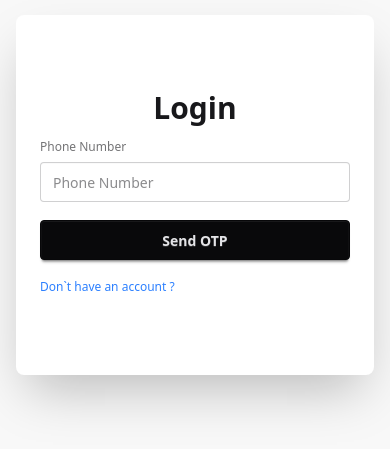
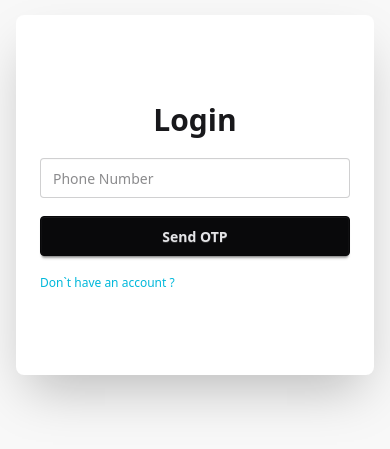
Before and after one commit to amaanahmad52/Mingle, a React (Vite) app in the folder frontend/: page /loginByPhone in a window 390 px wide. Shown: the part 227-676 px from the top of the page. Built offline with nearby package versions, Linux system fonts and the light colour scheme.

Commit message:
loginByphone CSS updates

```diff
--- a/frontend/src/components/ConfirmOTP.jsx
+++ b/frontend/src/components/ConfirmOTP.jsx
@@ -42,9 +42,9 @@ const ConfirmOTP = () => {
                 <h1 className="text-3xl font-bold text-center ">Confirm OTP</h1>
 
                 <fieldset className="fieldset">
-                <label className="fieldset-label">OTP</label>
+
                 <input type="text" className="w-full input" placeholder="OTP" value={otp}  onChange={(e) => setOTP(e.target.value)} />
-                <button className="btn btn-neutral mt-3  hover:text-black-700 ">Confirm</button>
+                <button className="btn btn-neutral mt-3   hover:text-cyan-700 tramsition ease-in-out duration-600 ">Confirm</button>
 
                 </fieldset>
 
--- a/frontend/src/components/LoginByPhone.jsx
+++ b/frontend/src/components/LoginByPhone.jsx
@@ -32,12 +32,12 @@ const LoginByPhone = () => {
                 <div className="hero-content flex-row w-full min-h-96">
                 <div className="card bg-base-100 w-full min-h-90 max-w-sm shrink-0 shadow-2xl ">
                 <div className="card-body justify-center">
-                <h1 className="text-3xl font-bold text-center ">Login</h1>
+                <h1 className="my-2 text-3xl font-bold text-center ">Login</h1>
                 <fieldset className="fieldset">
-                <label className="fieldset-label">Phone Number</label>
-                <input type="text" className="w-full input" placeholder="Phone Number" value={phoneNumber}  onChange={(e) => setPhoneNumber(e.target.value)} />
-                <button className="btn btn-neutral mt-3  hover:text-black-700 ">Send OTP</button>
-                <Link className="text-left mt-3 text-blue-500 hover:text-blue-700" to="/signUp">Don`t have an account ?</Link>
+
+                <input type="text" className="w-full input selection:bg-cyan-500" placeholder="Phone Number" value={phoneNumber}  onChange={(e) => setPhoneNumber(e.target.value)} />
+                <button className="btn btn-neutral mt-3  hover:text-cyan-700 tramsition ease-in-out duration-600 ">Send OTP</button>
+                <Link className="text-left mt-3 text-cyan-500 hover:text-cyan-700" to="/signUp">Don`t have an account ?</Link>
                 </fieldset>
                 </div>
                 </div>
```
